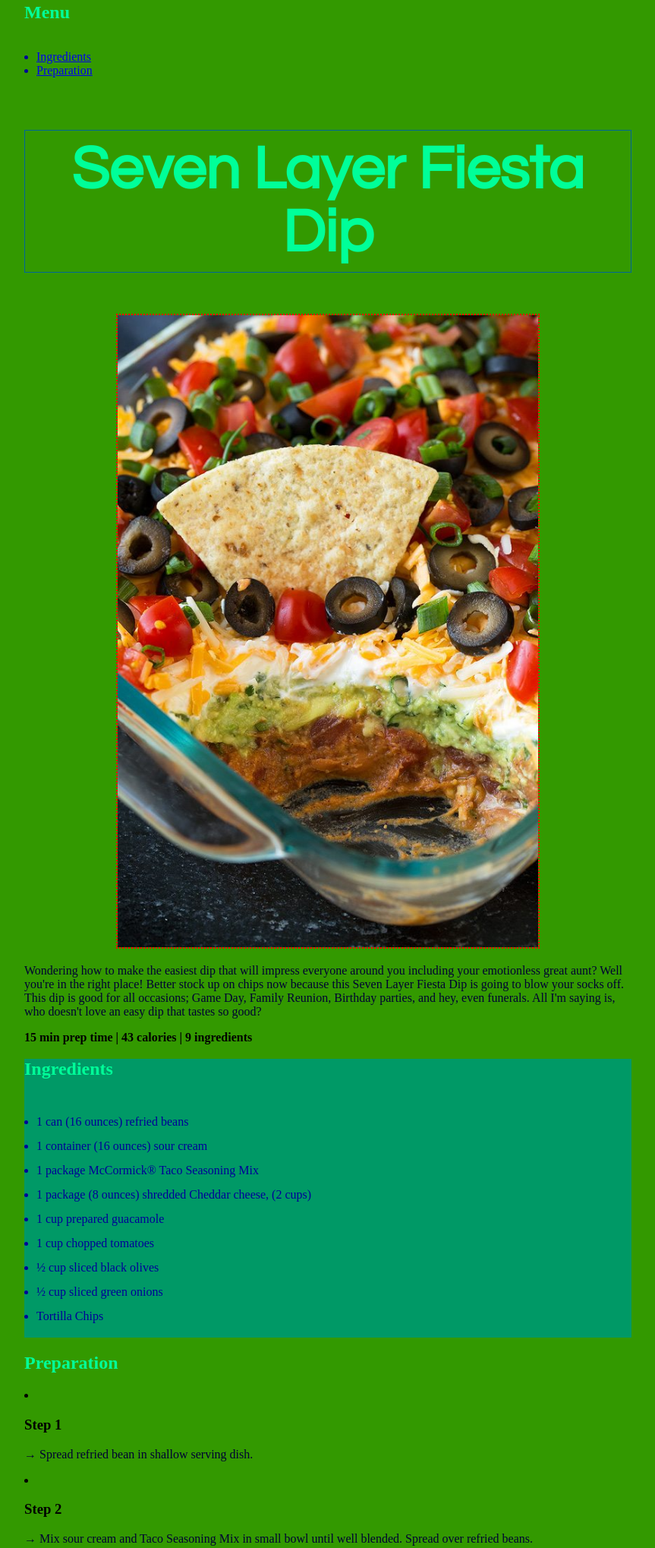
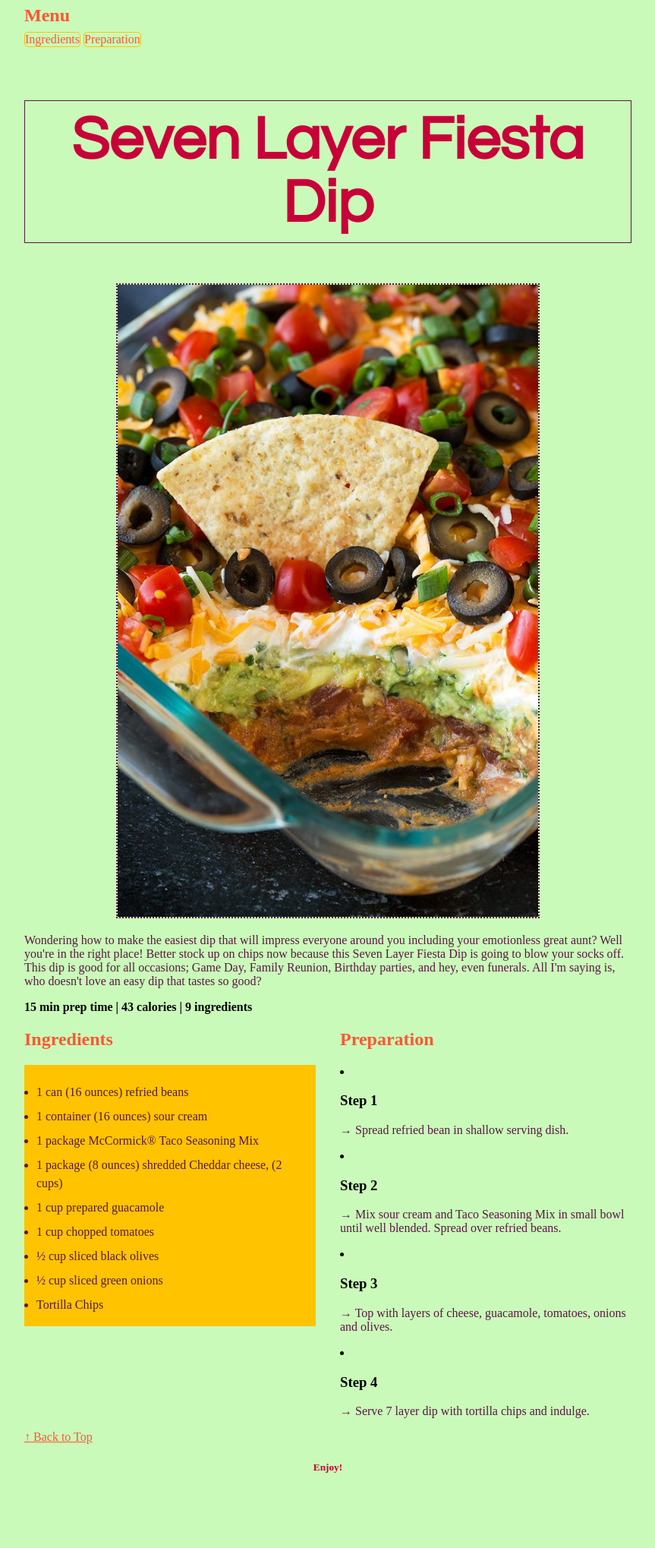
Before and after one commit to airieanna-lane/recipe, a plain HTML site: page index.html in a window 1280 px wide. Shown: the part 17-2055 px from the top of the page at 76% size, without its empty margins (208-1071 px from the left). After the commit the page ends 1979 px from the top, so only its background shows below. Drawn offline with Linux system fonts and the light colour scheme.

Commit message:
Add files via upload

```diff
--- a/css/main.css
+++ b/css/main.css
@@ -1,43 +1,98 @@
 body{
-  background-color: #339900;
+  background-color: #CAFAB9;
   width: 90%;
   max-width: 50em;
   margin: 0 auto;
   }
 
+a {
+  color: #FF5733;
+}
 
+a:hover,
+a:focus {
+  background-color: #FFC300;
+
+}
+
+@media (min-width: 60em) {
+ main {
+   border: 1px dashed #fff;
+   overflow: hidden;
+ }
+
+#ingredients,
+#preparation {
+  float: left;
+  width: 48%;
+}
+
+#ingredients {
+  margin-right: 4%;
+}
+
+nav {
+  padding-top: 1.5em;
+}
+.back-to-top {
+  color: #FF5733;
+  clear: both;
+}
+
+nav h2 {
+  margin: 0;
+}
+nav ul {
+  list-style: none;
+  padding-top: .5em;
+  padding-left: 0;
+  margin: 0;
+}
+
+nav li {
+  display: inline;
+}
+
+nav a {
+  display: inline-block;
+  text-decoration: none;
+  border: 1em;
+  border: 1px solid #FFC300;
+  border-radius: .3em;
+}
 
 h1 {
   border-width: 1px;
   border-style: solid;
-  border-color: #006699;
+  border-color: #581845;
   padding: .125em;
-  color: #00ff99;
+  color: #C70039;
 }
 
 p {
-  color: #000033;
+  color: #581845;
 }
 
 ul {
-  color: #000099;
+  color: #581845;
   padding: 1em;
 }
 
 
 h2 {
-   color: #00ff99
+   color: #FF5733
 }
 
 h4 {
-  color: #99cc00
+  color: #FF5733
 }
 #ingredients {
-  background: #009966;
+
 }
 
 #ingredients ul {
   list-style: disc;
+  background: #FFC300;
   padding-left: 1em;
 }
 
@@ -56,7 +111,7 @@ figure {
 img {
   border-width: .125em;
   border-style: dotted;
-  border-color: #f00;
+  border-color: #581845;
 }
 
 h1{
@@ -69,5 +124,13 @@ img {
 }
 
 h5 {
-  color: #cc0000
+  color: #C70039
 }
+
+/* ---- layout for wider width screen --*/
+
+/* --- breakpoint --*/
+@media (min-width: 60em) {
+
+
+}
```
